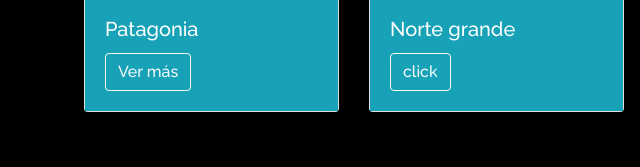
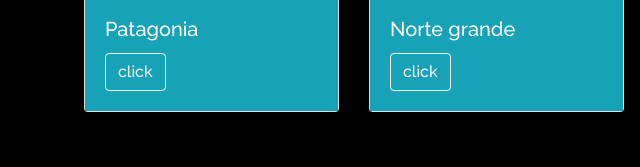
Before and after one commit to camibross/viajes-Chile, a plain HTML site: page index.html in a window 1280 px wide. Shown: the part 1729-1896 px from the top of the page, 1-641 px from the left. Drawn offline with nearby package versions, Linux system fonts and the light colour scheme; a script that the page names is missing.

Commit message:
cambio de nombre del primer boton de ver mas a click

```diff
--- a/index.html
+++ b/index.html
@@ -164,7 +164,7 @@
               <p class="card-text">Lorem ipsum dolor sit amet, consectetur adipisicing elit, sed do eiusmod tempor incididunt ut labore et dolore magna aliqua. Ut enim ad minim veniam, quis nostrud exercitation ullamco laboris nisi ut aliquip ex ea
                 commodo consequat. Duis aute irure dolor in reprehenderit in voluptate velit esse cillum dolore eu fugiat nulla pariatur. Excepteur sint occaecat cupidatat non proident, sunt in culpa qui officia deserunt mollit anim id est laborum..
               </p>
-              <a href="#" class="btn btn-outline-light" data-toggle="tooltip" data-placement="top" title="ver más">Ver más</a>
+              <a href="#" class="btn btn-outline-light" data-toggle="tooltip" data-placement="top" title="ver más">click</a>
             </div>
           </div>
         </div>
```
